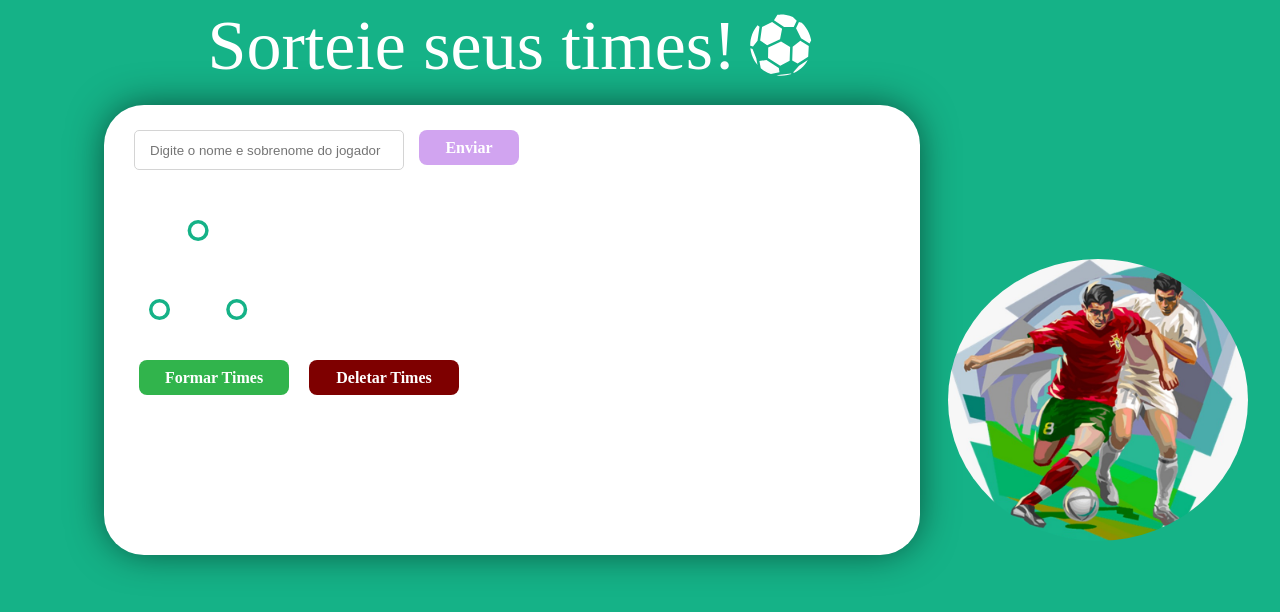
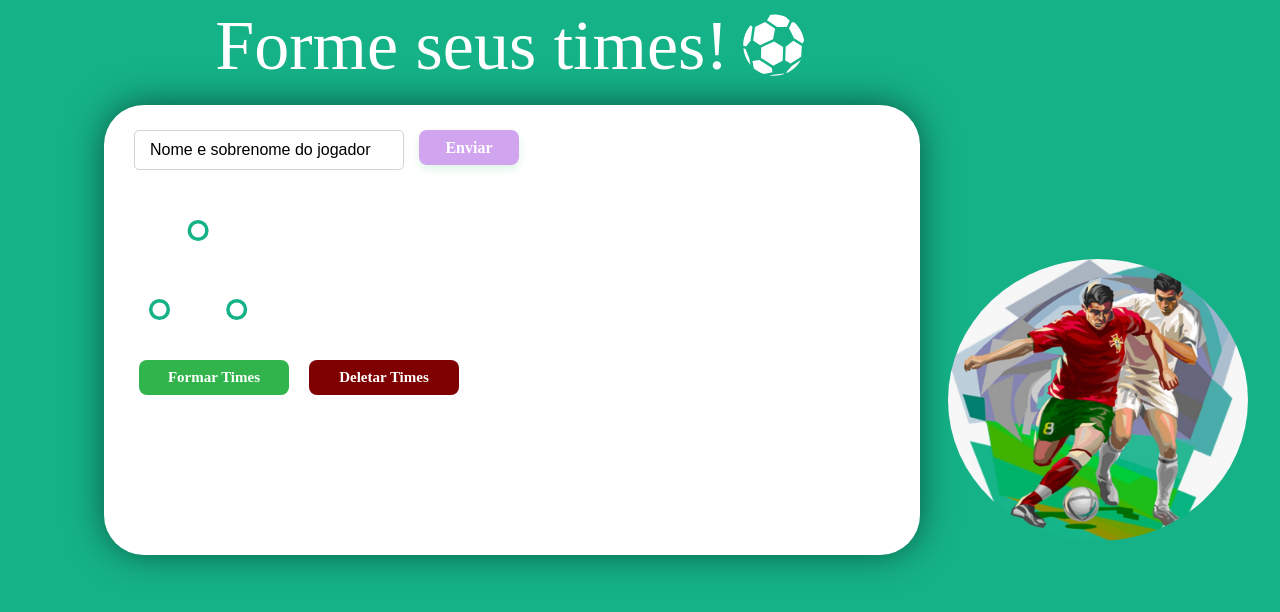
Before and after one commit to BrendaRSS/teamDrawerFront, a React (Create React App) app: page / in a window 1280 px wide. Shown: the top 612 px of the page. Built offline with nearby package versions, Linux system fonts and the light colour scheme; a web font is replaced by a local one.

Commit message:
fix:changes in style

```diff
--- a/src/components/TeamsComponent.js
+++ b/src/components/TeamsComponent.js
@@ -86,14 +86,14 @@ export default function TeamsComponent(){
         <Content>
             <form onSubmit={createPlayer}>
                 <ContainerInput>
-                    <input
+                    <InputNamePlayer
                         onChange={e => setNamePlayer(e.target.value)}
                         value={namePlayer}
                         type="player"
-                        placeholder="Digite o nome e sobrenome do jogador"
+                        placeholder="Nome e sobrenome do jogador"
                         required
                     />
-                    <button type="submit">Enviar</button>
+                    <ButtonSendPlayer type="submit">Enviar</ButtonSendPlayer>
                 </ContainerInput>
             </form>
             <TeamsBuild>
@@ -159,7 +159,8 @@ const ContainerInput = styled.div`
     align-items: flex-start;
     margin-bottom: 20px;
     margin-top: 10px;
-    input{
+`
+const InputNamePlayer = styled.input`
     width: 300px;
     height: 40px;
     left: 25px;
@@ -171,16 +172,16 @@ const ContainerInput = styled.div`
     padding: 5px 15px;
     margin-right: 15px;
     margin-left: 15px;
-        ::placeholder{
+        &&::placeholder{
         font-family: 'Raleway', sans-serif;
         font-style: normal;
         font-weight: 400;
-        font-size: 20px;
+        font-size: 16px;
         line-height: 23px;
         color: #000000;
     }
-}
- button{
+`
+const ButtonSendPlayer = styled.button`
     width: 100px;
     height: 35px;
     background-color: #d1a4f0;
@@ -193,18 +194,36 @@ const ContainerInput = styled.div`
     border-style: none;
     box-sizing: border-box;
     color: #FFFFFF;
+    text-align: center;
+    appearance: none;
+    backface-visibility: hidden;
+    box-shadow: rgba(39, 174, 96, .15) 0 4px 9px;
     cursor: pointer;
+    display: inline-block;
+    letter-spacing: normal;
+    outline: none;
+    overflow: hidden;
     flex-shrink: 0;
     padding: 0 1.6rem;
-    text-align: center;
+    text-decoration: none;
+    transform: translate3d(0, 0, 0);
+    transition: all .3s;
     user-select: none;
     -webkit-user-select: none;
     touch-action: manipulation;
-            &&:hover {
-        box-shadow: rgba(80, 63, 205, 0.5) 0 1px 30px;
-        transition-duration: .5s;
+    vertical-align: top;
+    white-space: nowrap;
+    &&:hover {
+        background-color: #9d5fc7;
+        opacity: 1;
+        transform: translateY(0);
+        transition-duration: .35s;
+      }
+
+    &&:active {
+    transform: translateY(2px);
+    transition-duration: .35s;
     }
-}
 `
 const TeamsBuild = styled.div`
     width: 100%;
@@ -225,11 +244,11 @@ const ContainerButton = styled.div`
 const ButtonTeams = styled.button`
     width: 150px;
     height: 35px;
-    background-color: ${(props) => props.color};;
+    background-color: ${(props) => props.color};
     font-family: 'Raleway';
     font-style: normal;
     font-weight: 700;
-    font-size: 16px;
+    font-size: 15px;
     line-height: 23px;
     border-radius: 8px;
     border-style: none;
@@ -244,9 +263,13 @@ const ButtonTeams = styled.button`
     user-select: none;
     -webkit-user-select: none;
     touch-action: manipulation;
-            &&:hover {
+        &&:hover {
         box-shadow: rgba(80, 63, 205, 0.5) 0 1px 30px;
-        transition-duration: .5s;
+        background-color: #FFFFFF;
+        border: 1px solid ${(props) => props.color};
+        color: #000000;
+        font-size: 14px;
+        transition-duration: 1s;
     }
 `
 const TeamsBuildingInside = styled.div`
@@ -264,11 +287,11 @@ const Ateam = styled.div`
     background-color: #FFFFFF;
     justify-content:flex-start ;
     align-items: center;
-    border: 1px dashed #15b287;
+    border: 1px solid #15b287;
     border-radius: 2px;
     box-sizing: border-box;
     box-shadow: 13px 15px 13px -5px rgba(0,0,0,0.2);
-    padding: 2px;
+    padding: 8px;
     margin-bottom: 5px;
     strong{
         color: #000000;
--- a/src/pages/HomePage.js
+++ b/src/pages/HomePage.js
@@ -9,7 +9,7 @@ export default function HomePage(){
         <ContainerHome>
             <Content>
                 <Title>
-                    <span>Sorteie seus times!</span>
+                    <span>Forme seus times!</span>
                     <GiSoccerBall />
                 </Title>
                 <TeamsComponent/>
```
